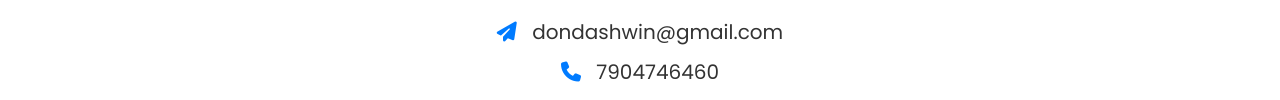
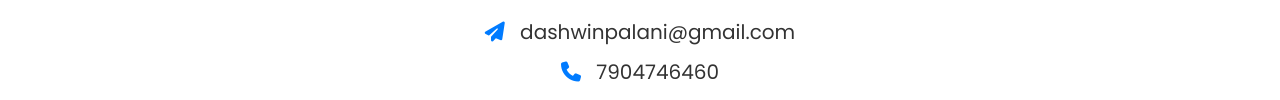
Before and after one commit to dashwinp/My-Portfolio, a plain HTML site: page index.html in a window 1280 px wide. Shown: the part 1698-1798 px from the top of the page. Drawn offline with nearby package versions, Linux system fonts and the light colour scheme.

Commit message:
Update index.html

```diff
--- a/index.html
+++ b/index.html
@@ -375,7 +375,7 @@
     <div class="container" data-aos="fade-up">
       <div class="contact-right">
         <h1 class="sub-title">Contact Me</h1>
-        <p><i class="fa-solid fa-paper-plane"></i> dondashwin@gmail.com</p>
+        <p><i class="fa-solid fa-paper-plane"></i> dashwinpalani@gmail.com</p>
         <p><i class="fa-solid fa-phone"></i> 7904746460</p>
 
         <div class="social-icon">
```
